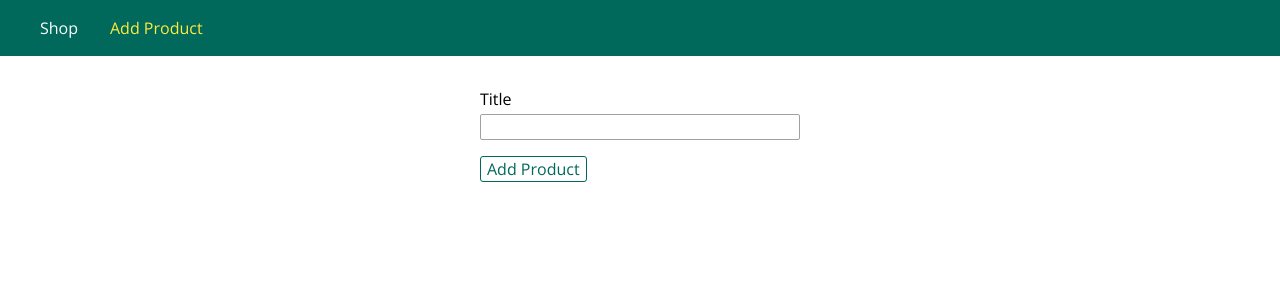
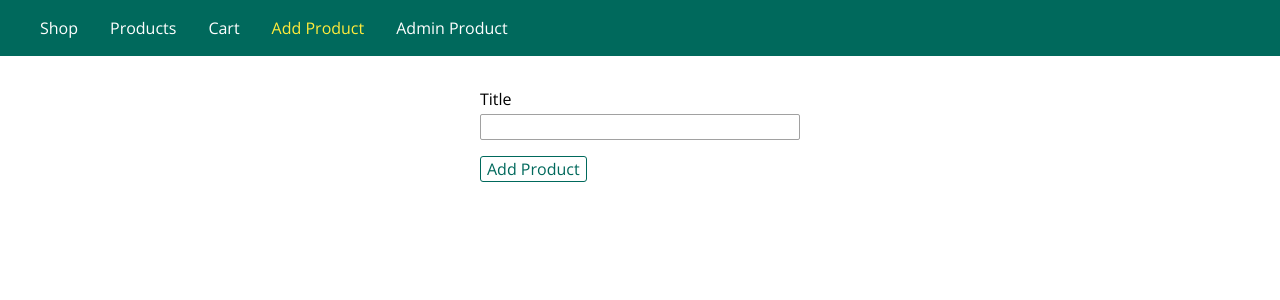
Before and after one commit to taruncx101/node_js_basic, a Node server app: page /admin/add-product in a window 1280 px wide. Shown: the top 300 px of the page. Run offline with Node 20, Linux system fonts and the light colour scheme; some libraries are stand-ins or nearby versions.

Commit message:
working with navigations

```diff
--- a/views/includes/navigation.ejs
+++ b/views/includes/navigation.ejs
@@ -1,8 +1,31 @@
 <header class="main-header">
     <nav class="main-header__nav">
         <ul class="main-header__item-list">
-            <li class="main-header__item"><a class="<%= path == '/' ? 'active' : '' %>" href="/">Shop</a></li>
-            <li class="main-header__item"><a  class="<%= path == '/admin/add-product' ? 'active' : '' %>" href="/admin/add-product">Add Product</a></li>
+            <li class="main-header__item">
+                <a class="<%= path == '/' ? 'active' : '' %>" href="/">
+                    Shop
+                </a>
+            </li>
+            <li class="main-header__item">
+                <a class="<%= path == '/products' ? 'active' : '' %>" href="/products">
+                    Products
+                </a>
+            </li>
+            <li class="main-header__item">
+                    <a class="<%= path == '/cart' ? 'active' : '' %>" href="/cart">
+                        Cart
+                    </a>
+                </li>
+            <li class="main-header__item">
+                <a  class="<%= path == '/admin/add-product' ? 'active' : '' %>" href="/admin/add-product">
+                    Add Product
+                </a>
+            </li>
+            <li class="main-header__item">
+                    <a  class="<%= path == '/admin/products' ? 'active' : '' %>" href="/admin/products">
+                        Admin Product
+                    </a>
+            </li>
         </ul>
     </nav>
 </header>
```
